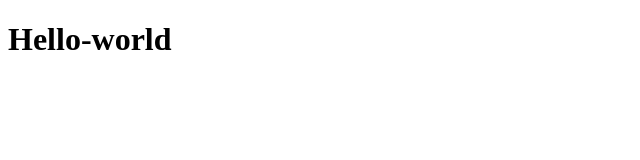
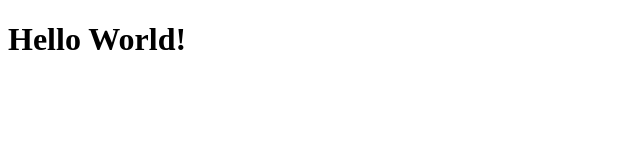
Before and after one commit to SerhiiKoliesnikov/hello-world, a plain HTML site: page index.html in a window 1280 px wide. Shown: the full height of the page, 0-640 px from the left. Drawn offline with Linux system fonts and the light colour scheme.

Commit message:
Update index.html

```diff
--- a/index.html
+++ b/index.html
@@ -4,6 +4,6 @@
       <title>hello-world</title>
     </head>
  <body>
- <h1>Hello-world</h1>
+ <h1>Hello World!</h1>
  </body>
 </html>
```
